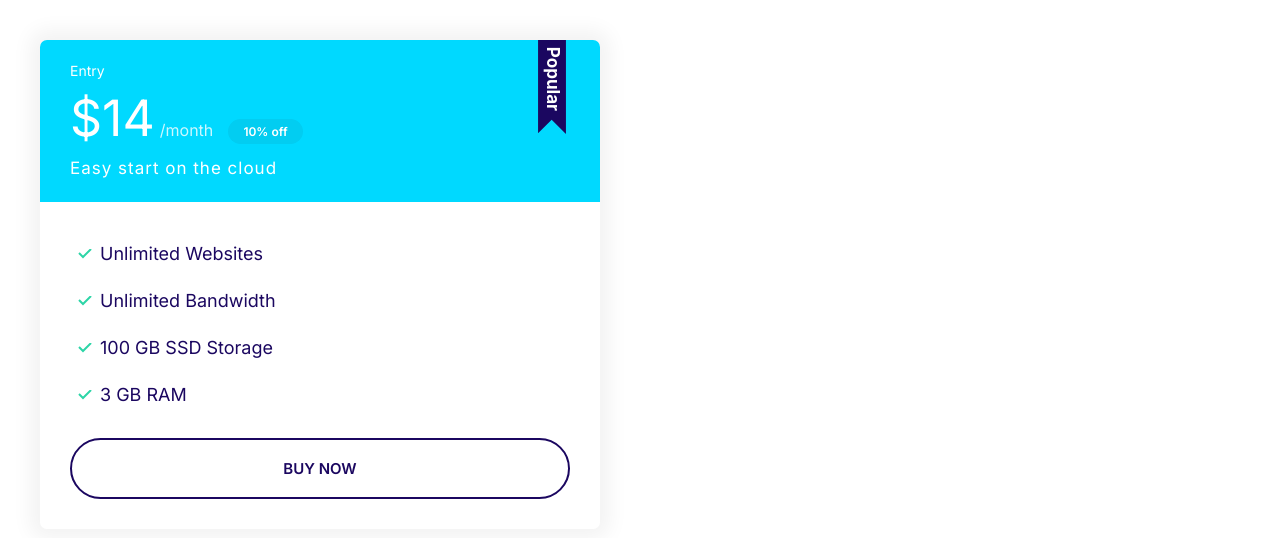
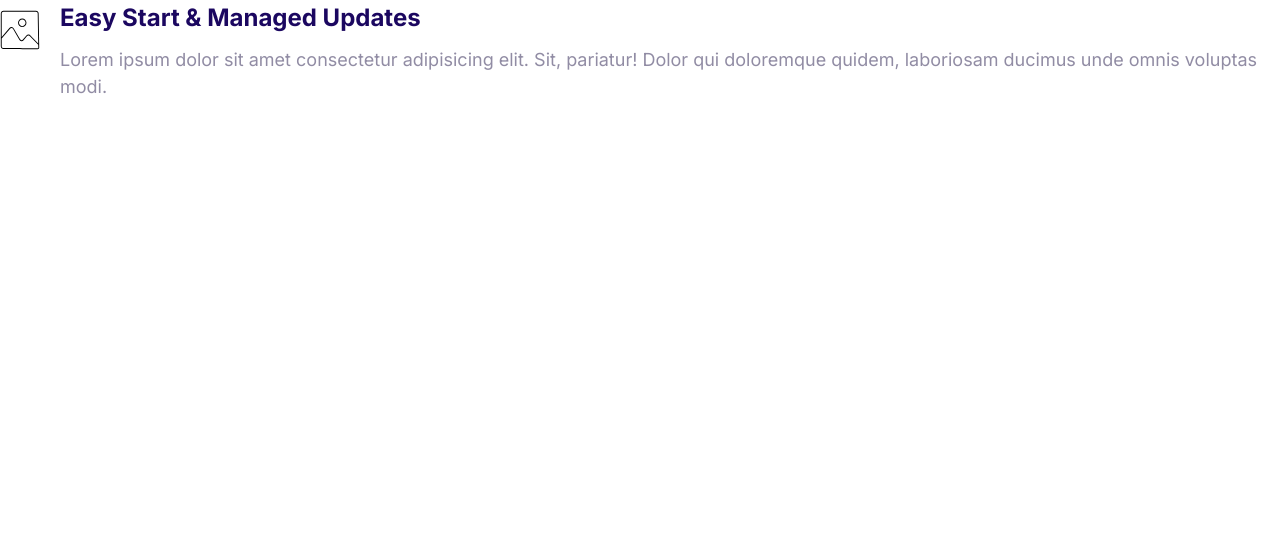
Before and after one commit to kusen30/website_fundamentals, a plain HTML site: page index.html in a window 1280 px wide. Drawn offline with Linux system fonts and the light colour scheme.

Commit message:
Added media component

```diff
--- a/css/styles.css
+++ b/css/styles.css
@@ -357,3 +357,20 @@ a {
         font-size: 1.7rem;
     }
 }
+
+/* Media */
+.media {
+    display: flex;
+}
+
+.media__title {
+    margin-top: 0;
+}
+
+.media__body {
+    margin: 0 2rem;
+}
+
+.media__image {
+    margin-top: 1rem;
+}
--- a/index.html
+++ b/index.html
@@ -14,26 +14,19 @@
     <link rel="stylesheet" href="css/styles.css" />
   </head>
   <body>
-    <div style="width: 50%; padding: 4rem">
-      <div class="plan plan--popular">
-        <div class="card card--secondary">
-          <header class="card__header">
-            <h3 class="plan__name">Entry</h3>
-            <span class="plan__price">$14</span>
-            <span class="plan__billing-cycle">/month</span>
-            <span class="badge badge--secondary badge--small">10% off</span>
-            <span class="plan__description">Easy start on the cloud</span>
-          </header>
-          <div class="card__body">
-            <ul class="list list--tick">
-              <li class="list__item">Unlimited Websites</li>
-              <li class="list__item">Unlimited Bandwidth</li>
-              <li class="list__item">100 GB SSD Storage</li>
-              <li class="list__item">3 GB RAM</li>
-            </ul>
-            <button class="btn btn--outline btn--block">Buy Now</button>
-          </div>
-        </div>
+    <div class="media">
+      <div class="media__image">
+        <svg class="icon icon--primary">
+          <use xlink:href="images/sprite.svg#snap"></use>
+        </svg>
+      </div>
+      <div class="media__body">
+        <h3 class="media__title">Easy Start & Managed Updates</h3>
+        <p>
+          Lorem ipsum dolor sit amet consectetur adipisicing elit. Sit,
+          pariatur! Dolor qui doloremque quidem, laboriosam ducimus unde omnis
+          voluptas modi.
+        </p>
       </div>
     </div>
   </body>
```
Also changed, not shown: components/media.html (added, +14 -0 lines).
